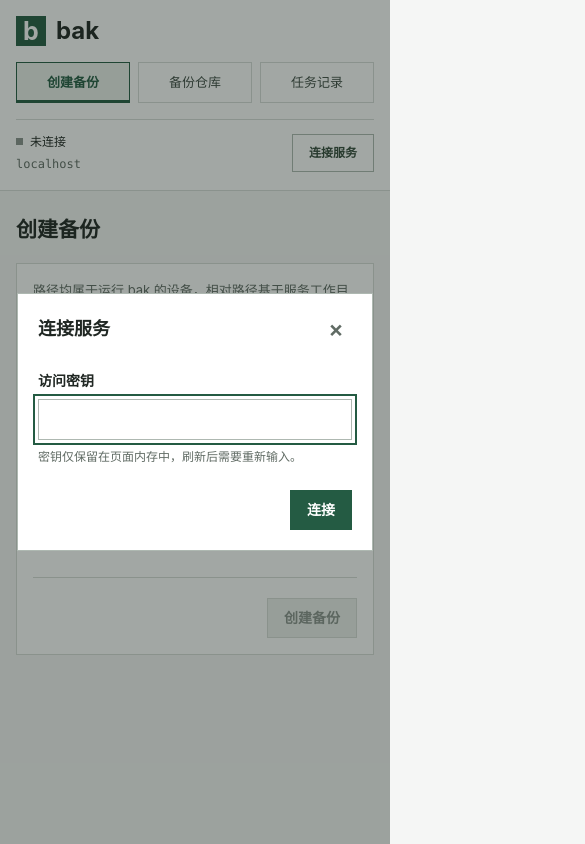
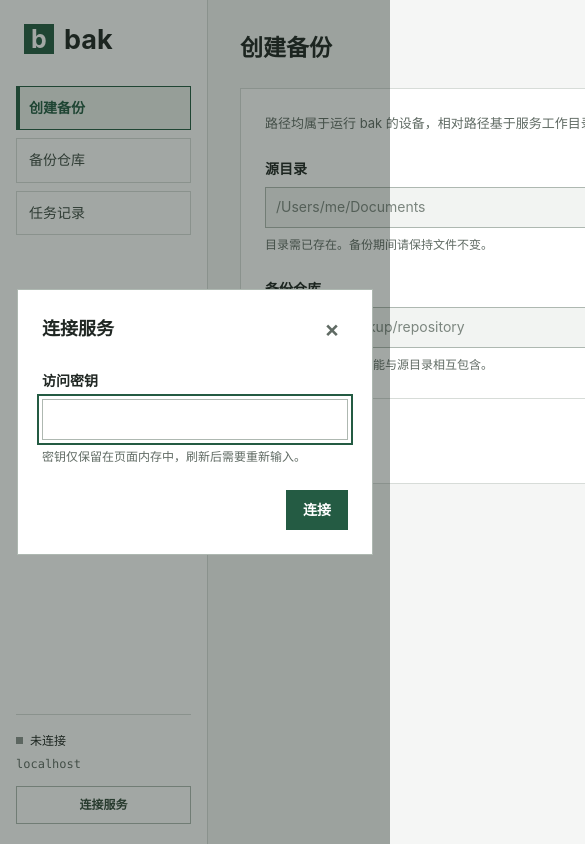
Before and after one commit to qi7876/software-development-exp, a website: page web/index.html in a window 390 px wide. Both pictures are taken after a click on the button "连接服务". Shown: the top 844 px of the page, 585 px wide, since content can reach past the window. Drawn offline with Linux system fonts and the light colour scheme; files that its build step writes are made by us from their sources; files whose address does not match are found by name.

Commit message:
web: limit console to wide desktop layouts

```diff
--- a/web/styles.css
+++ b/web/styles.css
@@ -15,16 +15,12 @@
 }
 body {
   margin: 0;
+  min-width: 1200px;
 }
 button,
 input {
   font: inherit;
   border-radius: 0;
-}
-button,
-a,
-input {
-  touch-action: manipulation;
 }
 button {
   cursor: pointer;
@@ -452,8 +448,8 @@ dialog {
   border: 1px solid #aeb8b1;
   border-radius: 0;
   padding: 24px;
-  width: min(520px, calc(100% - 32px));
-  max-height: calc(100dvh - 32px);
+  width: 520px;
+  max-height: calc(100vh - 32px);
   overflow-y: auto;
   color: #202723;
 }
@@ -526,114 +522,3 @@ dialog::backdrop {
   white-space: nowrap;
   border: 0;
 }
-@media (max-width: 900px) {
-  .sidebar {
-    width: 180px;
-  }
-  main {
-    margin-left: 180px;
-    padding: 24px;
-  }
-  .data-table th,
-  .data-table td {
-    padding-left: 8px;
-    padding-right: 8px;
-  }
-}
-@media (max-width: 640px) {
-  .sidebar {
-    position: static;
-    width: auto;
-    padding: 16px;
-    gap: 16px;
-    border-right: 0;
-    border-bottom: 1px solid var(--border);
-  }
-  .brand {
-    padding: 0;
-    font-size: 24px;
-  }
-  .sidebar nav {
-    grid-template-columns: repeat(3, minmax(0, 1fr));
-    gap: 8px;
-  }
-  .sidebar nav a {
-    padding: 9px 5px;
-    text-align: center;
-    font-size: 13px;
-  }
-  .sidebar nav a[aria-current="page"] {
-    box-shadow: inset 0 -2px var(--accent);
-  }
-  .connection-panel {
-    display: grid;
-    grid-template-columns: 1fr auto;
-    gap: 4px 16px;
-    padding-top: 12px;
-  }
-  .connection-panel button {
-    grid-column: 2;
-    grid-row: 1 / 3;
-    align-self: center;
-    width: auto;
-  }
-  #version {
-    margin-left: 6px;
-  }
-  .connection-host {
-    margin: 0;
-  }
-  main {
-    margin: 0;
-    padding: 24px 16px;
-  }
-  h1 {
-    font-size: 21px;
-    margin-bottom: 18px;
-  }
-  .view-heading {
-    margin-bottom: 18px;
-  }
-  .panel {
-    padding: 16px;
-  }
-  .form-grid {
-    gap: 20px;
-  }
-  .section-description {
-    margin-bottom: 20px;
-  }
-  .inline-form {
-    flex-direction: column;
-    align-items: stretch;
-  }
-  .data-table th:first-child {
-    width: 30%;
-  }
-  .data-table th:last-child {
-    width: 64px;
-  }
-  .data-table th,
-  .data-table td {
-    padding-left: 5px;
-    padding-right: 5px;
-    font-size: 12px;
-  }
-  .data-table .mono {
-    font-size: 11px;
-  }
-  .data-table button {
-    padding: 5px 8px;
-  }
-  .job-heading {
-    flex-wrap: wrap;
-    gap: 8px;
-  }
-  .job-heading time {
-    width: 100%;
-    margin-left: 0;
-  }
-  dialog {
-    padding: 20px;
-  }
-}
```
Also changed, not shown: docs/mvp.md (+1 -1 lines), web/tests/console.test.mjs (+0 -17 lines), README.md, web/favicon.svg.
